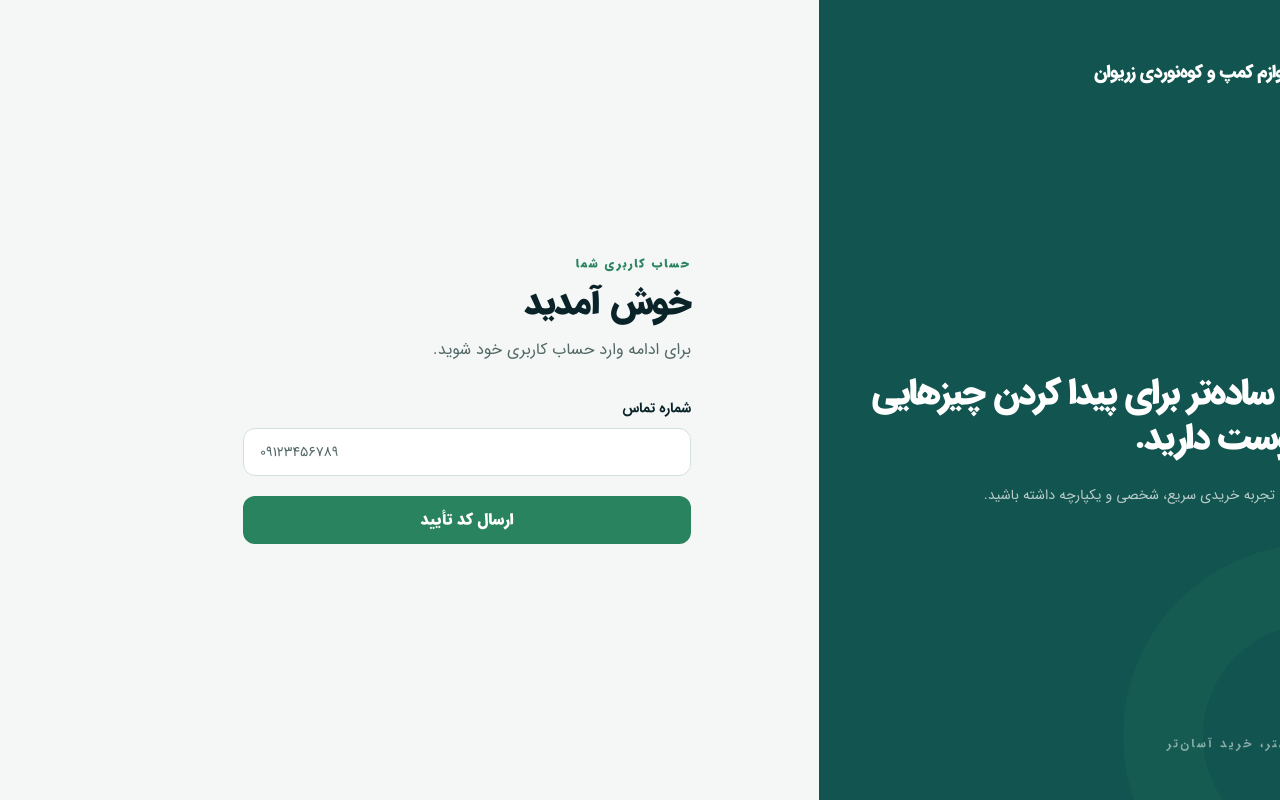
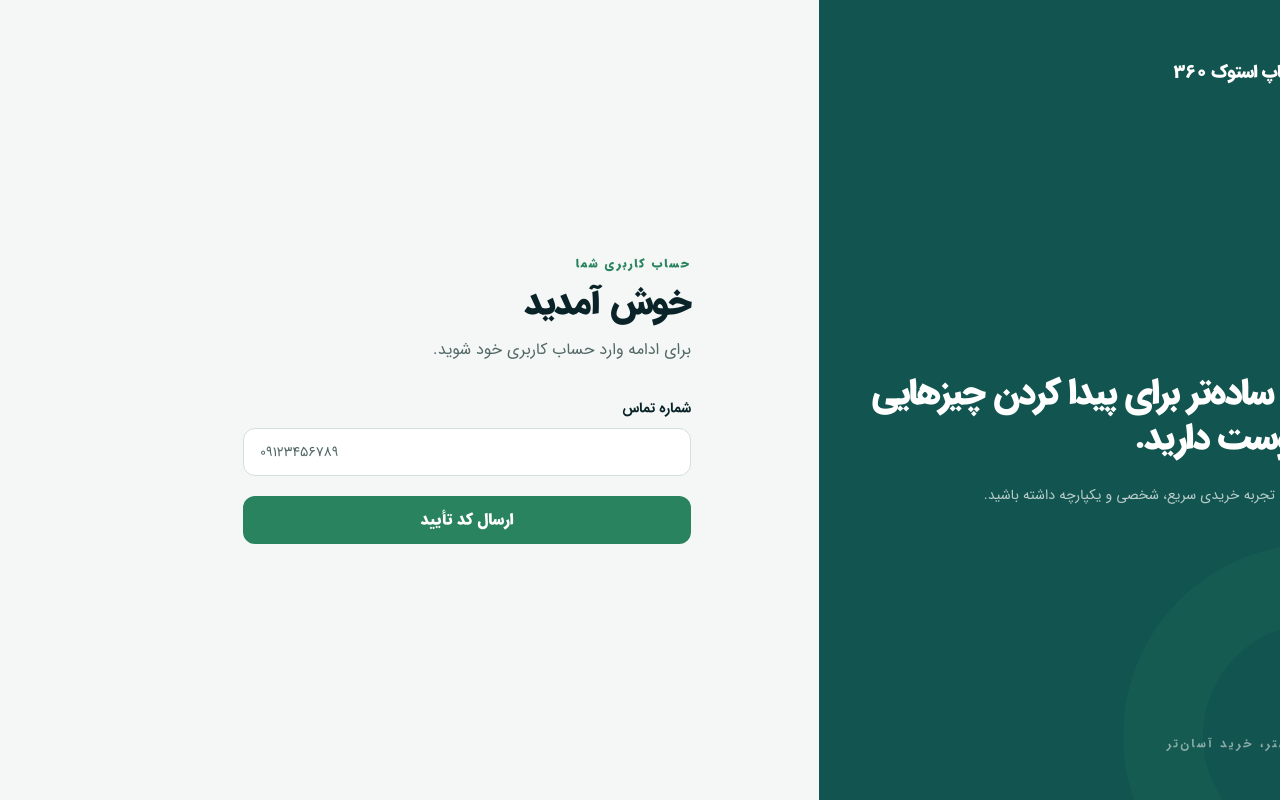
Before and after one commit to barsum-bahiraei/TopStock360, a Next.js app in the folder Website/: page /login in a window 1280 px wide. Built offline with nearby package versions, Linux system fonts and the light colour scheme; no server answers.

Commit message:
solve bug

```diff
--- a/Website/features/auth/components/auth-shell.tsx
+++ b/Website/features/auth/components/auth-shell.tsx
@@ -13,7 +13,7 @@ export function AuthShell({ title, description, children }: AuthShellProps) {
       <section className="relative hidden overflow-hidden bg-secondary p-12 text-secondary-foreground lg:flex lg:flex-col lg:justify-between">
         <Link href="/" className="relative z-10 flex w-fit items-center gap-3 rounded-xl outline-none focus-visible:ring-2 focus-visible:ring-primary">
           <Image src="/images/zaryvan-logo.png" alt="" width={48} height={48} className="size-12 rounded-full object-contain" />
-          <span className="text-lg font-black tracking-[-0.04em]">لوازم کمپ و کوه‌نوردی زریوان</span>
+          <span className="text-lg font-black tracking-[-0.04em]">تاپ استوک ۳۶۰</span>
         </Link>
 
         <div className="relative z-10 max-w-lg">
```
